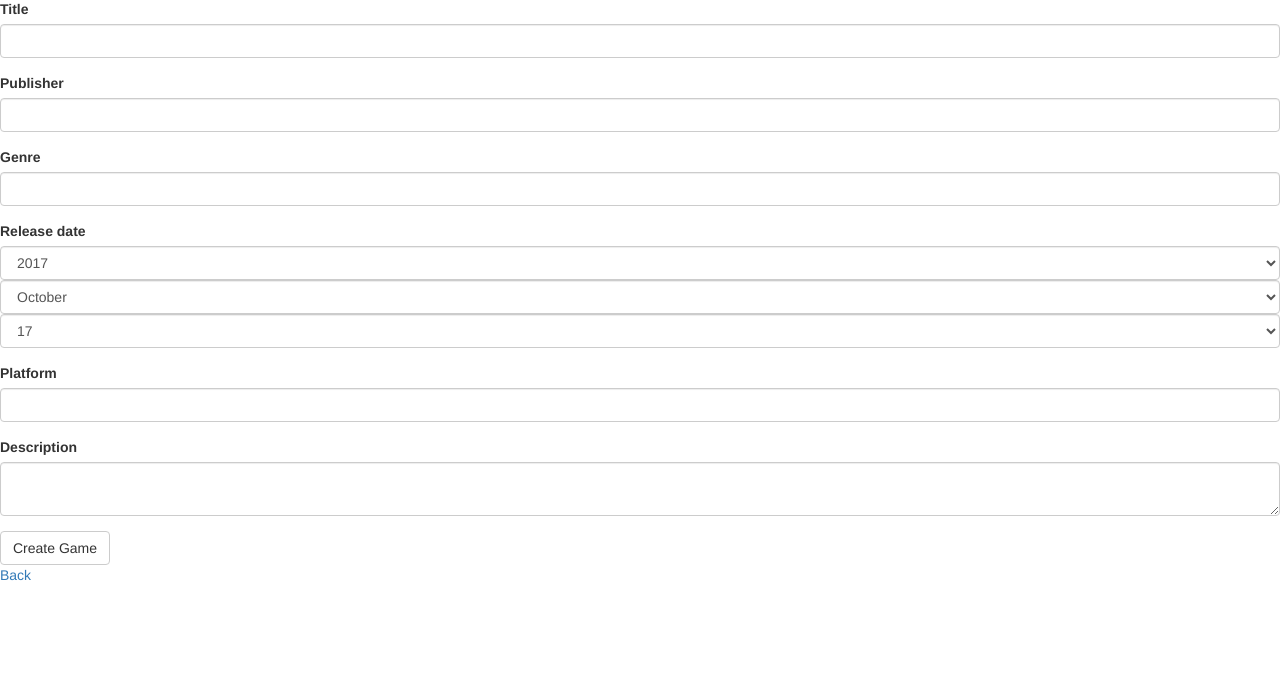
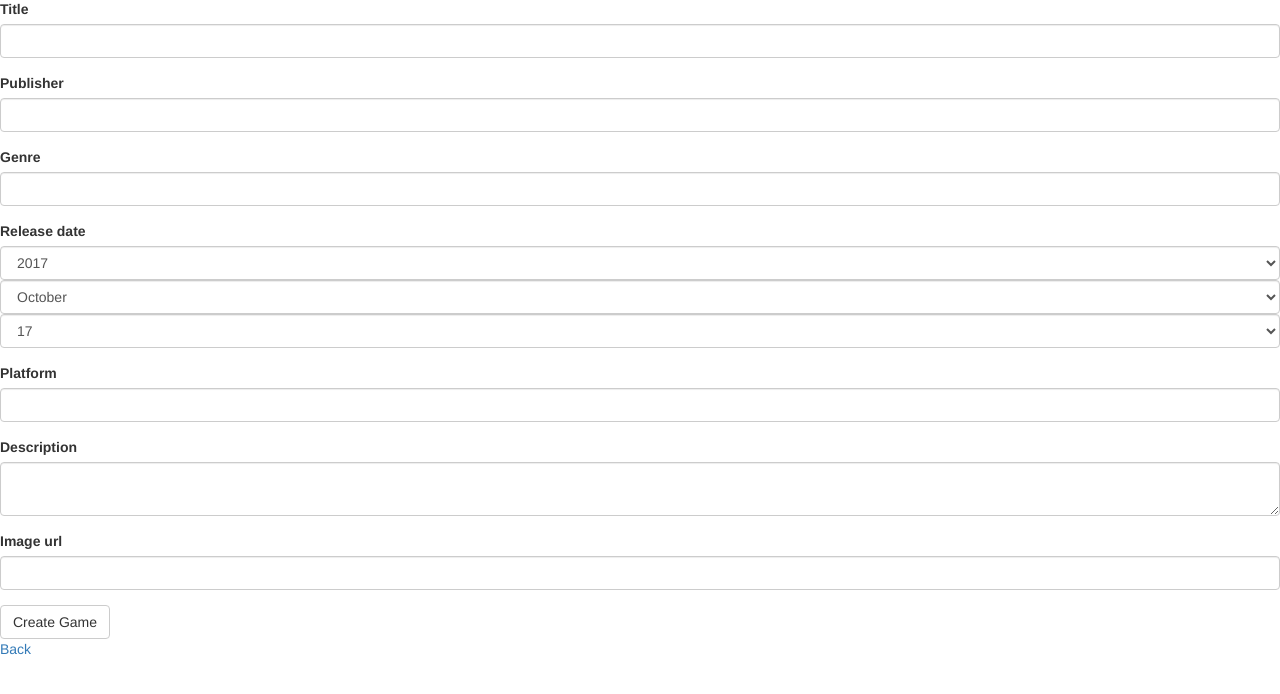
Before and after one commit to ildaro/GameReview, a Rails app: page /games/new in a window 1280 px wide. Shown: the part 71-765 px from the top of the page. Run offline with Rails 7, Linux system fonts and the light colour scheme; style sheets or scripts are compiled from the project's sources; some libraries are stand-ins or nearby versions.

Commit message:
Changed new game form to a simple_form style

```diff
--- a/app/views/games/_form.html.erb
+++ b/app/views/games/_form.html.erb
@@ -18,6 +18,7 @@
     <%= f.input :release_date %>
     <%= f.input :platform %>
     <%= f.input :description %>
+    <%= f.input :image_url %>
     <%= f.button :submit %>
   <% end %>
 <% end %>
```
